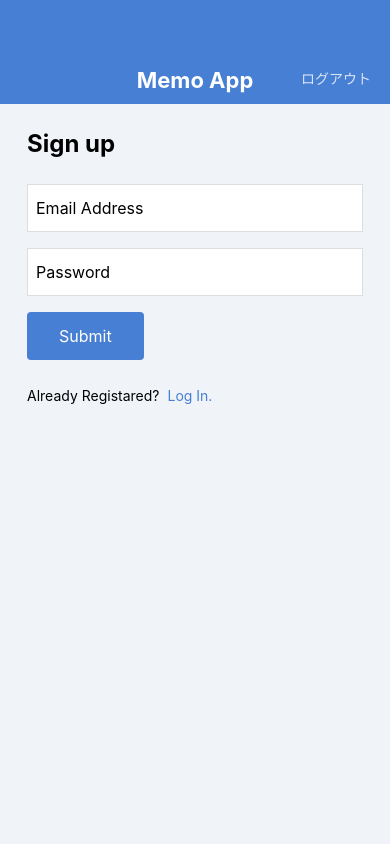
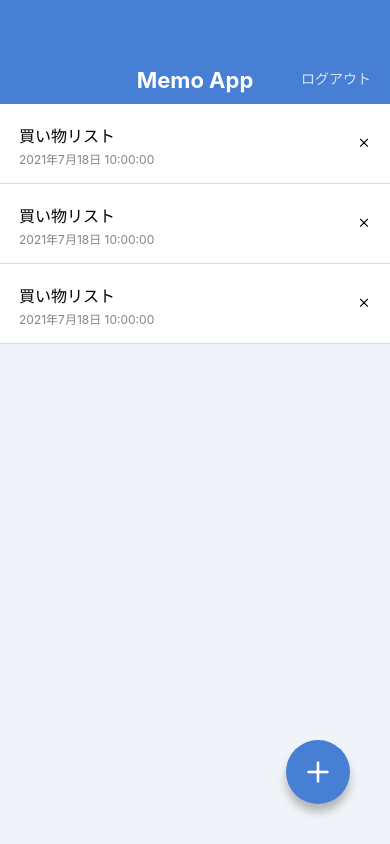
Before and after one commit to shoji-ippei/react-native-demo, a React Native app: screen /MemoList in a window 390 px wide. Built offline with nearby package versions, Linux system fonts and the light colour scheme.

Commit message:
feat: components touchable

```diff
--- a/App.jsx
+++ b/App.jsx
@@ -1,14 +1,14 @@
 import React from 'react';
 
-// import MemoListScreen from './src/screens/MemoListScreen';
+import MemoListScreen from './src/screens/MemoListScreen';
 // import MemoEditScreen from './src/screens/MemoEditScreen';
 // import MemoCreateScreen from './src/screens/MemoCreateScreen';
 // import MemoDetailScreen from './src/screens/MemoDetailScreen';
 // import LogInScreen from './src/screens/LogInScreen';
-import SignUpScreen from './src/screens/SignUpScreen';
+// import SignUpScreen from './src/screens/SignUpScreen';
 
 export default function App() {
   return (
-    <SignUpScreen />
+    <MemoListScreen />
   );
 }
--- a/src/components/Button.jsx
+++ b/src/components/Button.jsx
@@ -1,18 +1,23 @@
 import React from 'react';
-import { View, StyleSheet, Text } from 'react-native';
-import { string } from 'prop-types';
+import { TouchableOpacity, StyleSheet, Text } from 'react-native';
+import { func, string } from 'prop-types';
 
 export default function Button(props) {
-  const { label } = props;
+  const { label, onPress } = props;
   return (
-    <View style={styles.buttonContainer}>
+    <TouchableOpacity style={styles.buttonContainer} onPress={onPress}>
       <Text style={styles.buttonLabel}>{label}</Text>
-    </View>
+    </TouchableOpacity>
   );
 }
 
 Button.propTypes = {
   label: string.isRequired,
+  onPress: func,
+};
+
+Button.defaultProps = {
+  onPress: null,
 };
 
 const styles = StyleSheet.create({
--- a/src/components/CircleButton.jsx
+++ b/src/components/CircleButton.jsx
@@ -1,24 +1,26 @@
 import React from 'react';
-import { View, StyleSheet } from 'react-native';
-import { string, shape } from 'prop-types';
+import { StyleSheet, TouchableOpacity } from 'react-native';
+import { string, shape, func } from 'prop-types';
 import { Feather } from '@expo/vector-icons';
 
 export default function CircleButton(props) {
-  const { style, name } = props;
+  const { style, name, onPress } = props;
   return (
-    <View style={[styles.circleButton, style]}>
+    <TouchableOpacity style={[styles.circleButton, style]} onPress={onPress}>
       <Feather name={name} size={32} color="white" />
-    </View>
+    </TouchableOpacity>
   );
 }
 
 CircleButton.propTypes = {
   style: shape(),
   name: string.isRequired,
+  onPress: func,
 };
 
 CircleButton.defaultProps = {
   style: null,
+  onPress: null,
 };
 
 const styles = StyleSheet.create({
--- a/src/components/MemoList.jsx
+++ b/src/components/MemoList.jsx
@@ -1,6 +1,8 @@
 import { Feather } from '@expo/vector-icons';
 import React from 'react';
-import { View, Text, StyleSheet } from 'react-native';
+import {
+  View, Text, StyleSheet, TouchableOpacity,
+} from 'react-native';
 
 export default function MemoList() {
   return (
@@ -10,27 +12,27 @@
           <Text style={styles.memoListTitle}>買い物リスト</Text>
           <Text style={styles.memoListDate}>2021年7月18日 10:00:00</Text>
         </View>
-        <View>
+        <TouchableOpacity>
           <Feather name="x" size="16" color="#BOBOBO" />
-        </View>
+        </TouchableOpacity>
       </View>
       <View style={styles.memoListItem}>
         <View>
           <Text style={styles.memoListTitle}>買い物リスト</Text>
           <Text style={styles.memoListDate}>2021年7月18日 10:00:00</Text>
         </View>
-        <View>
+        <TouchableOpacity>
           <Feather name="x" size="16" color="#BOBOBO" />
-        </View>
+        </TouchableOpacity>
       </View>
       <View style={styles.memoListItem}>
         <View>
           <Text style={styles.memoListTitle}>買い物リスト</Text>
           <Text style={styles.memoListDate}>2021年7月18日 10:00:00</Text>
         </View>
-        <View>
+        <TouchableOpacity>
           <Feather name="x" size="16" color="#BOBOBO" />
-        </View>
+        </TouchableOpacity>
       </View>
     </View>
   );
--- a/src/screens/LogInScreen.jsx
+++ b/src/screens/LogInScreen.jsx
@@ -1,6 +1,6 @@
 import React from 'react';
 import {
-  View, StyleSheet, Text, TextInput,
+  View, StyleSheet, Text, TextInput, TouchableOpacity,
 } from 'react-native';
 
 import AppBar from '../components/AppBar';
@@ -17,7 +17,9 @@
         <Button label="Submit" />
         <View style={styles.footer}>
           <Text style={styles.footerText}>Not Registared?</Text>
-          <Text style={styles.footerLink}>Sign Up here!</Text>
+          <TouchableOpacity>
+            <Text style={styles.footerLink}>Sign Up here!</Text>
+          </TouchableOpacity>
         </View>
       </View>
     </View>
--- a/src/screens/SignUpScreen.jsx
+++ b/src/screens/SignUpScreen.jsx
@@ -1,6 +1,6 @@
 import React from 'react';
 import {
-  View, StyleSheet, Text, TextInput,
+  View, StyleSheet, Text, TextInput, TouchableOpacity,
 } from 'react-native';
 
 import AppBar from '../components/AppBar';
@@ -17,7 +17,9 @@
         <Button label="Submit" />
         <View style={styles.footer}>
           <Text style={styles.footerText}>Already Registared?</Text>
-          <Text style={styles.footerLink}>Log In.</Text>
+          <TouchableOpacity>
+            <Text style={styles.footerLink}>Log In.</Text>
+          </TouchableOpacity>
         </View>
       </View>
     </View>
```
